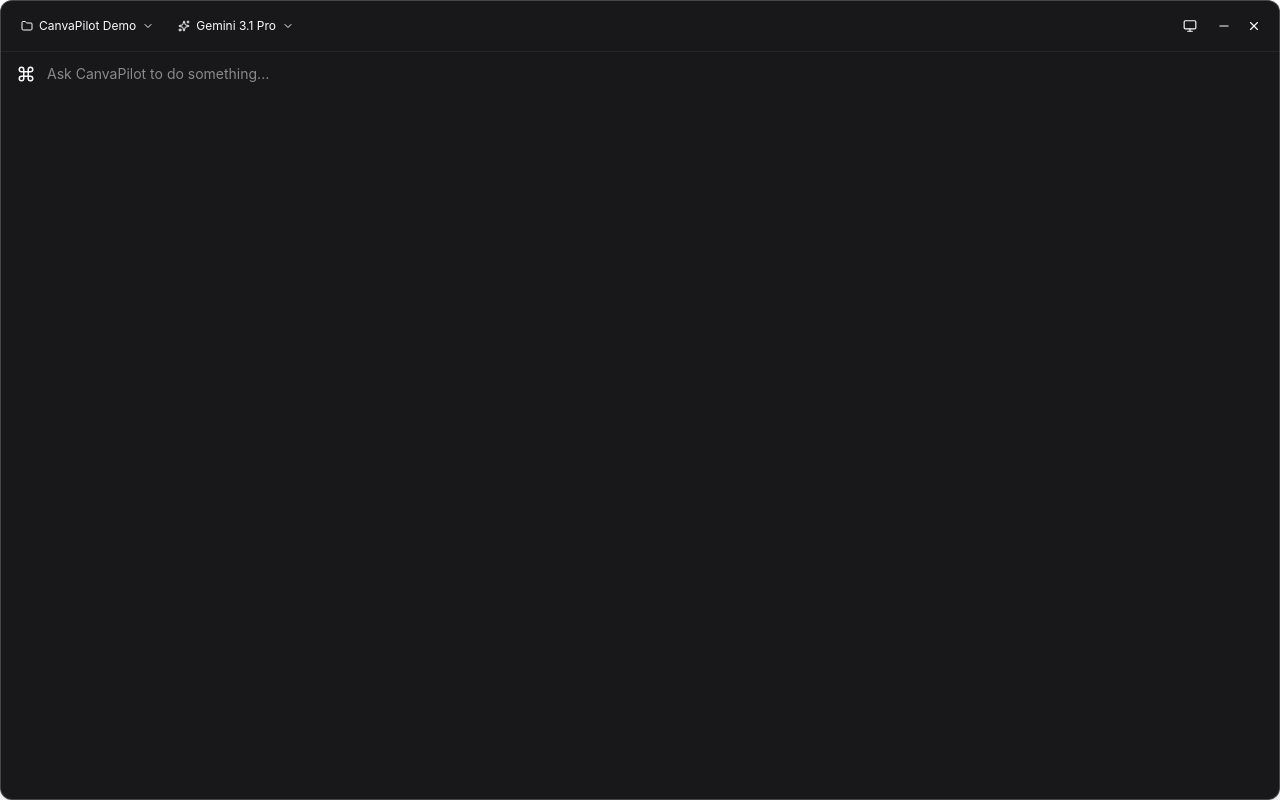
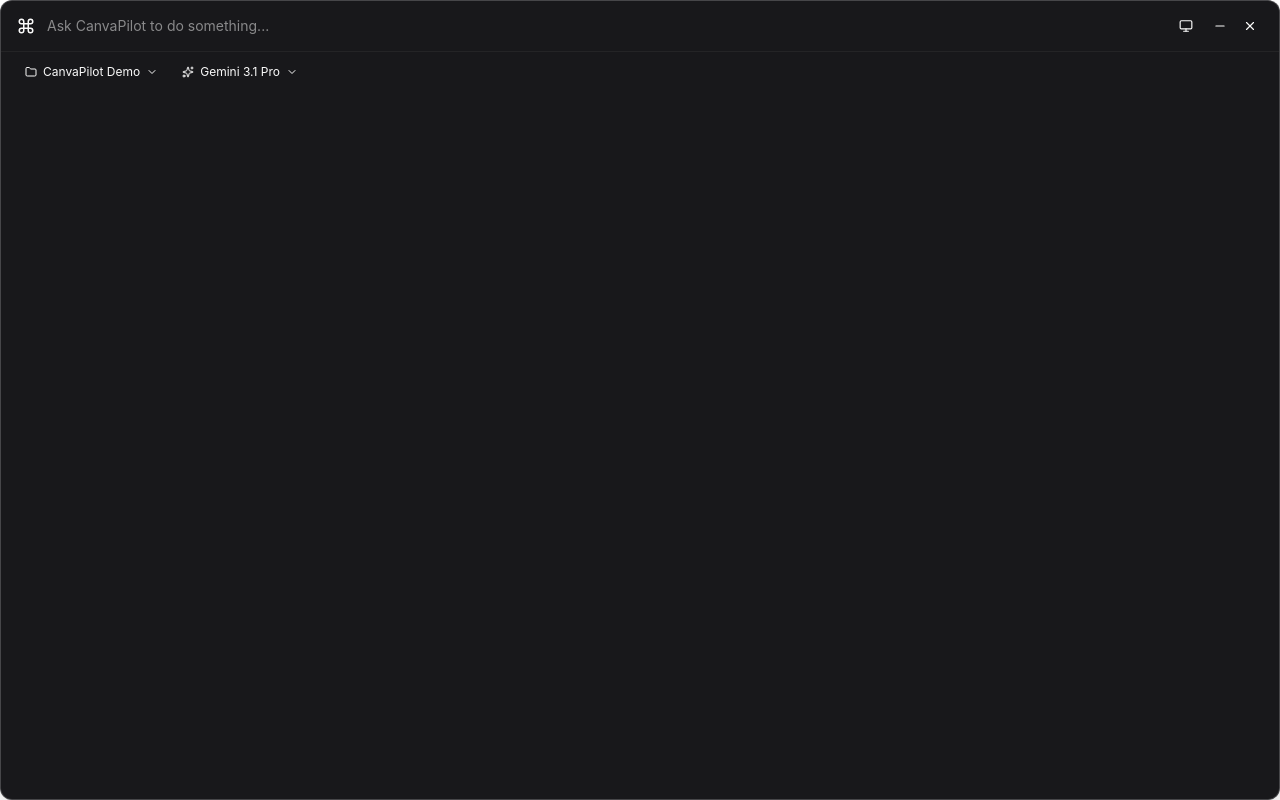
Before and after one commit to waterysocket/canva-pilot, a React (Vite) app in the folder app/: page / in a window 1280 px wide. Built offline with nearby package versions, Linux system fonts and the light colour scheme.

Commit message:
style: rename project to CanvaPilot and fix command bar layout

```diff
--- a/app/dist-electron/main.js
+++ b/app/dist-electron/main.js
@@ -18,7 +18,7 @@ function createCommandBar() {
         resizable: false,
         alwaysOnTop: true,
         webPreferences: {
-            preload: path.join(__dirname, 'preload.js'),
+            preload: path.join(__dirname, 'preload.cjs'),
             nodeIntegration: false,
             contextIsolation: true,
         },
@@ -39,14 +39,16 @@ function createDashboard() {
         height: 900,
         minWidth: 1000,
         minHeight: 700,
+        show: false,
+        backgroundColor: '#09090b', // Force opaque dark background
         titleBarStyle: 'hidden',
         titleBarOverlay: {
-            color: '#0f0f13',
+            color: '#09090b',
             symbolColor: '#74b1be',
             height: 40
         },
         webPreferences: {
-            preload: path.join(__dirname, 'preload.js'),
+            preload: path.join(__dirname, 'preload.cjs'),
             nodeIntegration: false,
             contextIsolation: true,
         },
@@ -55,7 +57,10 @@ function createDashboard() {
         ? 'http://localhost:5173#/dashboard'
         : `file://${path.join(__dirname, '../dist/index.html')}#/dashboard`;
     dashboardWindow.loadURL(startUrl);
-    dashboardWindow.maximize();
+    dashboardWindow.once('ready-to-show', () => {
+        dashboardWindow?.maximize();
+        dashboardWindow?.show();
+    });
     dashboardWindow.on('closed', () => {
         dashboardWindow = null;
     });
@@ -78,6 +83,23 @@ app.whenReady().then(() => {
             commandBarWindow.webContents.send('dashboard-opened');
         }
     });
+    ipcMain.on('close-dashboard', () => {
+        if (dashboardWindow) {
+            dashboardWindow.close();
+            dashboardWindow = null;
+        }
+        if (commandBarWindow) {
+            commandBarWindow.focus();
+        }
+    });
+    ipcMain.on('minimize-app', () => {
+        const win = BrowserWindow.getFocusedWindow();
+        if (win)
+            win.minimize();
+    });
+    ipcMain.on('close-app', () => {
+        app.quit();
+    });
     app.on('activate', () => {
         if (BrowserWindow.getAllWindows().length === 0)
             createCommandBar();
--- /dev/null
+++ b/app/dist-electron/preload.cjs
@@ -0,0 +1,12 @@
+"use strict";
+Object.defineProperty(exports, "__esModule", { value: true });
+const electron_1 = require("electron");
+// Expose safe APIs to the renderer process
+electron_1.contextBridge.exposeInMainWorld('electronAPI', {
+    resizeWindow: (expanded) => electron_1.ipcRenderer.send('resize-window', expanded),
+    openDashboard: () => electron_1.ipcRenderer.send('open-dashboard'),
+    closeDashboard: () => electron_1.ipcRenderer.send('close-dashboard'),
+    minimizeApp: () => electron_1.ipcRenderer.send('minimize-app'),
+    closeApp: () => electron_1.ipcRenderer.send('close-app'),
+    onDashboardOpened: (callback) => electron_1.ipcRenderer.on('dashboard-opened', callback),
+});
--- a/app/dist-electron/preload.js
+++ b/app/dist-electron/preload.js
@@ -3,5 +3,8 @@ import { contextBridge, ipcRenderer } from 'electron';
 contextBridge.exposeInMainWorld('electronAPI', {
     resizeWindow: (expanded) => ipcRenderer.send('resize-window', expanded),
     openDashboard: () => ipcRenderer.send('open-dashboard'),
+    closeDashboard: () => ipcRenderer.send('close-dashboard'),
+    minimizeApp: () => ipcRenderer.send('minimize-app'),
+    closeApp: () => ipcRenderer.send('close-app'),
     onDashboardOpened: (callback) => ipcRenderer.on('dashboard-opened', callback),
 });
--- a/app/electron/main.ts
+++ b/app/electron/main.ts
@@ -14,7 +14,7 @@ function createCommandBar() {
 
   commandBarWindow = new BrowserWindow({
     width: 700,
-    height: 80, // Initial small size
+    height: 95, // Initial small size
     x: Math.round(width / 2 - 350),
     y: Math.round(height / 4), // Top center
     frame: false,
@@ -87,7 +87,7 @@ app.whenReady().then(() => {
       if (expanded) {
         commandBarWindow.setSize(700, 500, true);
       } else {
-        commandBarWindow.setSize(700, 80, true);
+        commandBarWindow.setSize(700, 95, true);
       }
     }
   });
--- a/app/index.html
+++ b/app/index.html
@@ -4,7 +4,7 @@
     <meta charset="UTF-8" />
     <link rel="icon" type="image/svg+xml" href="/vite.svg" />
     <meta name="viewport" content="width=device-width, initial-scale=1.0" />
-    <title>CanvasOS</title>
+    <title>CanvaPilot</title>
     <style>
       body, html {
         margin: 0;
--- a/app/src/windows/CommandBar/index.tsx
+++ b/app/src/windows/CommandBar/index.tsx
@@ -59,7 +59,46 @@ export default function CommandBarWindow() {
 
   return (
     <div className="flex flex-col h-screen w-full bg-zinc-900 border border-white/20 rounded-xl overflow-hidden shadow-2xl">
-      <div className="flex items-center p-3 gap-3 border-b border-white/5" style={{ WebkitAppRegion: 'drag' } as any}>
+      {/* Top Row: Input and Window Controls */}
+      <div className="flex items-center px-4 py-3 gap-3 border-b border-white/5" style={{ WebkitAppRegion: 'drag' } as any}>
+        <div className="flex-1" style={{ WebkitAppRegion: 'no-drag' } as any}>
+          <form onSubmit={handleSubmit} className="flex items-center gap-3">
+            <Command size={18} className="text-primary" />
+            <input
+              type="text"
+              value={input}
+              onChange={(e) => setInput(e.target.value)}
+              placeholder="Ask CanvaPilot to do something..."
+              className="flex-1 bg-transparent border-none outline-none text-sm text-foreground placeholder:text-muted-foreground"
+              autoFocus
+            />
+          </form>
+        </div>
+        <div className="flex items-center gap-1" style={{ WebkitAppRegion: 'no-drag' } as any}>
+          <button
+            onClick={openDashboard}
+            className="p-1.5 rounded-md hover:bg-white/10 text-muted-foreground transition-colors mr-1"
+            title="Open CanvaPilot Dashboard"
+          >
+            <Monitor size={14} />
+          </button>
+          <button
+            onClick={() => (window as any).electronAPI?.minimizeApp()}
+            className="p-1.5 rounded-md hover:bg-white/10 text-muted-foreground transition-colors"
+          >
+            <Minus size={14} />
+          </button>
+          <button
+            onClick={() => (window as any).electronAPI?.closeApp()}
+            className="p-1.5 rounded-md hover:bg-red-500/80 hover:text-white text-muted-foreground transition-colors"
+          >
+            <X size={14} />
+          </button>
+        </div>
+      </div>
+
+      {/* Bottom Row: Dropdowns */}
+      <div className="flex items-center p-2 px-4 gap-3" style={{ WebkitAppRegion: 'drag' } as any}>
         <div className="flex-1 flex items-center gap-2" style={{ WebkitAppRegion: 'no-drag' } as any}>
           {/* Project Selector */}
           <div className="relative">
@@ -113,42 +152,6 @@ export default function CommandBarWindow() {
             </AnimatePresence>
           </div>
         </div>
-
-        <div className="flex items-center gap-1" style={{ WebkitAppRegion: 'no-drag' } as any}>
-          <button
-            onClick={openDashboard}
-            className="p-1.5 rounded-md hover:bg-white/10 text-muted-foreground transition-colors mr-1"
-            title="Open CanvasOS Dashboard"
-          >
-            <Monitor size={14} />
-          </button>
-          <button
-            onClick={() => (window as any).electronAPI?.minimizeApp()}
-            className="p-1.5 rounded-md hover:bg-white/10 text-muted-foreground transition-colors"
-          >
-            <Minus size={14} />
-          </button>
-          <button
-            onClick={() => (window as any).electronAPI?.closeApp()}
-            className="p-1.5 rounded-md hover:bg-red-500/80 hover:text-white text-muted-foreground transition-colors"
-          >
-            <X size={14} />
-          </button>
-        </div>
-      </div>
-
-      <div className="px-4 py-3" style={{ WebkitAppRegion: 'no-drag' } as any}>
-        <form onSubmit={handleSubmit} className="flex items-center gap-3">
-          <Command size={18} className="text-primary" />
-          <input
-            type="text"
-            value={input}
-            onChange={(e) => setInput(e.target.value)}
-            placeholder="Ask CanvaPilot to do something..."
-            className="flex-1 bg-transparent border-none outline-none text-sm text-foreground placeholder:text-muted-foreground"
-            autoFocus
-          />
-        </form>
       </div>
 
       <AnimatePresence>
--- a/app/src/windows/Dashboard/Sidebar.tsx
+++ b/app/src/windows/Dashboard/Sidebar.tsx
@@ -32,7 +32,7 @@ export default function Sidebar({ activeView, setActiveView }: SidebarProps) {
           <Zap size={18} className="text-white" />
         </div>
         <div>
-          <h1 className="font-bold text-lg tracking-tight bg-clip-text text-transparent bg-gradient-to-r from-white to-white/60">CanvasOS</h1>
+          <h1 className="font-bold text-lg tracking-tight bg-clip-text text-transparent bg-gradient-to-r from-white to-white/60">CanvaPilot</h1>
           <p className="text-[10px] uppercase tracking-wider text-muted-foreground font-medium">Developer Edition</p>
         </div>
       </div>
```
